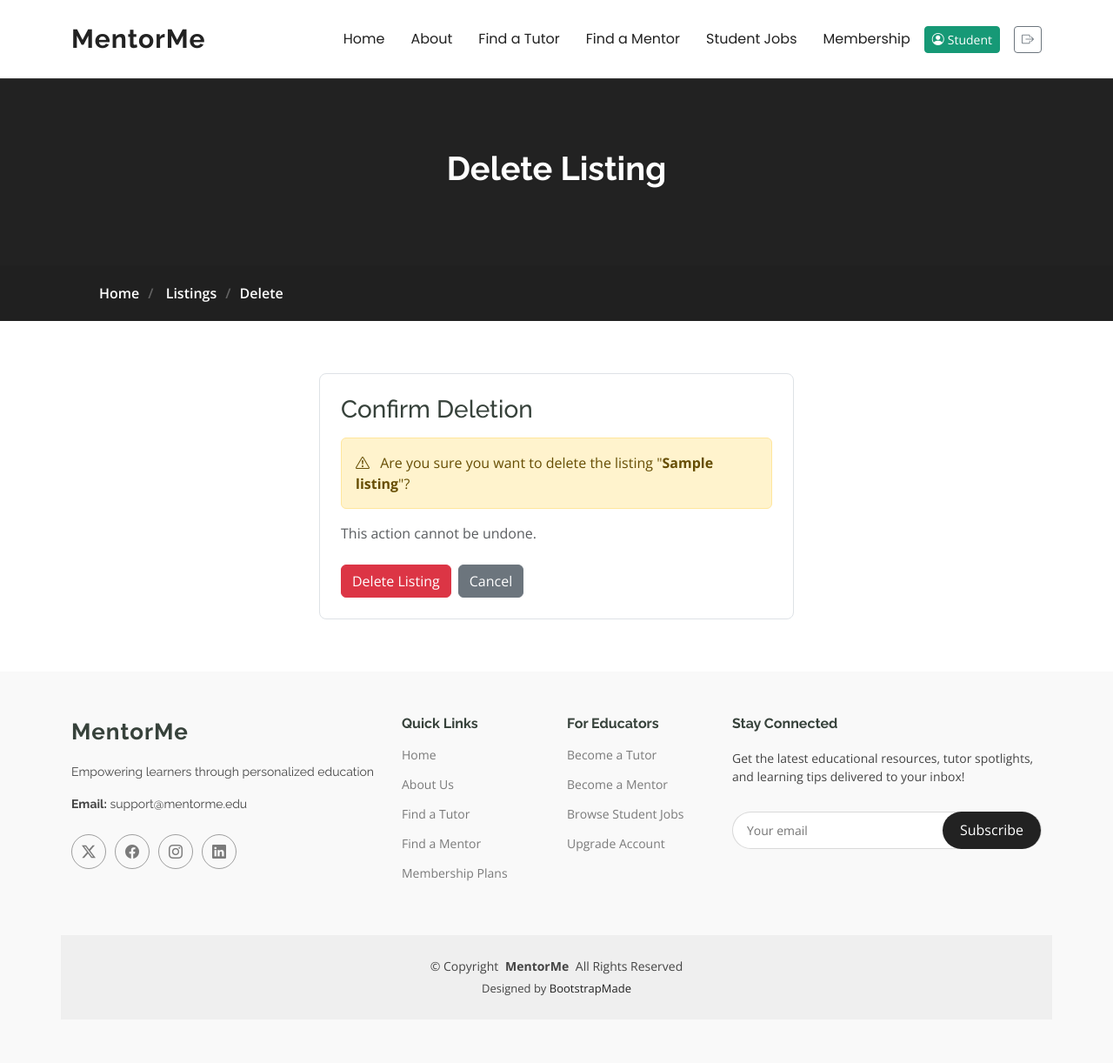
After one commit to Grzegorz-Bartos/mentor-me, a Django app: page /listings/1/delete/ in a window 1280 px wide. The commit adds this page. Shown: the whole page at 87% size. Run offline with Django 5.2, Linux system fonts and the light colour scheme; a user stored in the database is signed in; tables that the repository leaves empty hold one stand-in row (values such as "Sample post"); some libraries are stand-ins or nearby versions.

Commit message:
feat: prevent users from taking own jobs and add delete functionality

```diff
--- a/core/urls.py
+++ b/core/urls.py
@@ -7,6 +7,7 @@ from django.urls import include, path
 from home import views as home_views
 from jobs.views import (
     JobCreateView,
+    JobDeleteView,
     JobDetailView,
     JobListView,
     accept_offer,
@@ -28,9 +29,15 @@ urlpatterns = [
         listings_views.CreateListingView.as_view(),
         name="create-listing",
     ),
+    path(
+        "listings/<int:pk>/delete/",
+        listings_views.ListingDeleteView.as_view(),
+        name="listing-delete",
+    ),
     path("jobs/", JobListView.as_view(), name="jobs"),
     path("jobs/create/", JobCreateView.as_view(), name="job-create"),
     path("jobs/<int:pk>/", JobDetailView.as_view(), name="job-detail"),
+    path("jobs/<int:pk>/delete/", JobDeleteView.as_view(), name="job-delete"),
     path("jobs/<int:pk>/take/", take_job, name="job-take"),
     path("jobs/<int:pk>/offer/", submit_offer, name="job-offer"),
     path(
--- a/listings/views.py
+++ b/listings/views.py
@@ -1,7 +1,8 @@
+from django.contrib import messages
 from django.contrib.auth.mixins import LoginRequiredMixin
 from django.db.models import Q
 from django.urls import reverse_lazy
-from django.views.generic import CreateView, ListView
+from django.views.generic import CreateView, DeleteView, ListView
 
 from core.mixins import CapabilityRequiredMixin
 
@@ -95,3 +96,16 @@ class CreateListingView(CapabilityRequiredMixin, LoginRequiredMixin, CreateView)
     def form_valid(self, form):
         form.instance.user = self.request.user
         return super().form_valid(form)
+
+
+class ListingDeleteView(LoginRequiredMixin, DeleteView):
+    model = Listing
+    template_name = "listing_confirm_delete.html"
+    success_url = reverse_lazy("profile")
+
+    def get_queryset(self):
+        return super().get_queryset().filter(user=self.request.user)
+
+    def delete(self, request, *args, **kwargs):
+        messages.success(request, "Listing deleted successfully.")
+        return super().delete(request, *args, **kwargs)
--- a/templates/job-list.html
+++ b/templates/job-list.html
@@ -104,6 +104,11 @@
                                     </h3>
                                     <p class="description">{{ job.description|truncatechars:140 }}</p>
                                     {# Action buttons #}
+                                    {% if user.is_authenticated and user.id == job.user.id %}
+                                        <div class="mt-2">
+                                            <span class="badge bg-secondary">Your Job</span>
+                                        </div>
+                                    {% else %}
                                         <div class="mt-2 d-flex gap-2 flex-wrap">
                                             {% if job.mode == "first" %}
                                                 {% if user.is_authenticated and user.can_take_jobs %}
@@ -125,6 +130,7 @@
                                                 {% endif %}
                                             {% endif %}
                                         </div>
+                                    {% endif %}
                                     {# Owner can accept offers #}
                                     {% if user.is_authenticated and user.id == job.user_id and job.mode == "offers" %}
                                         <div class="mt-2">
--- /dev/null
+++ b/templates/listing_confirm_delete.html
@@ -0,0 +1,57 @@
+{% extends 'base.html' %}
+{% load static %}
+{% block content %}
+    <main class="main">
+        <!-- Page Title -->
+        <div class="page-title" data-aos="fade">
+            <div class="heading">
+                <div class="container">
+                    <div class="row d-flex justify-content-center text-center">
+                        <div class="col-lg-8">
+                            <h1>Delete Listing</h1>
+                        </div>
+                    </div>
+                </div>
+            </div>
+            <nav class="breadcrumbs">
+                <div class="container">
+                    <ol>
+                        <li>
+                            <a href="/">Home</a>
+                        </li>
+                        <li>
+                            <a href="{% url 'listings' %}">Listings</a>
+                        </li>
+                        <li class="current">Delete</li>
+                    </ol>
+                </div>
+            </nav>
+        </div>
+        <!-- End Page Title -->
+        <!-- Delete Confirmation Section -->
+        <section class="section">
+            <div class="container" data-aos="fade-up">
+                <div class="row justify-content-center">
+                    <div class="col-lg-6">
+                        <div class="p-4 border rounded-3">
+                            <h3 class="mb-3">Confirm Deletion</h3>
+                            <div class="alert alert-warning">
+                                <i class="bi bi-exclamation-triangle me-2"></i>
+                                Are you sure you want to delete the listing "<strong>{{ object.title }}</strong>"?
+                            </div>
+                            <p class="text-muted mb-4">This action cannot be undone.</p>
+                            <form method="post">
+                                {% csrf_token %}
+                                <div class="d-flex gap-2">
+                                    <button type="submit" class="btn btn-danger">Delete Listing</button>
+                                    <a href="{% url 'listings' %}" class="btn btn-secondary">Cancel</a>
+                                </div>
+                            </form>
+                        </div>
+                    </div>
+                </div>
+            </div>
+        </section>
+        <!-- /Delete Confirmation Section -->
+    </main>
+{% endblock %}
```
Also changed, not shown: jobs/views.py (+24 -1 lines), templates/job-detail.html (+7 -1 lines), templates/job_confirm_delete.html (added, +57 -0 lines), templates/profile.html (+7 -0 lines). Lines whose indentation alone changed are shown as unchanged.
